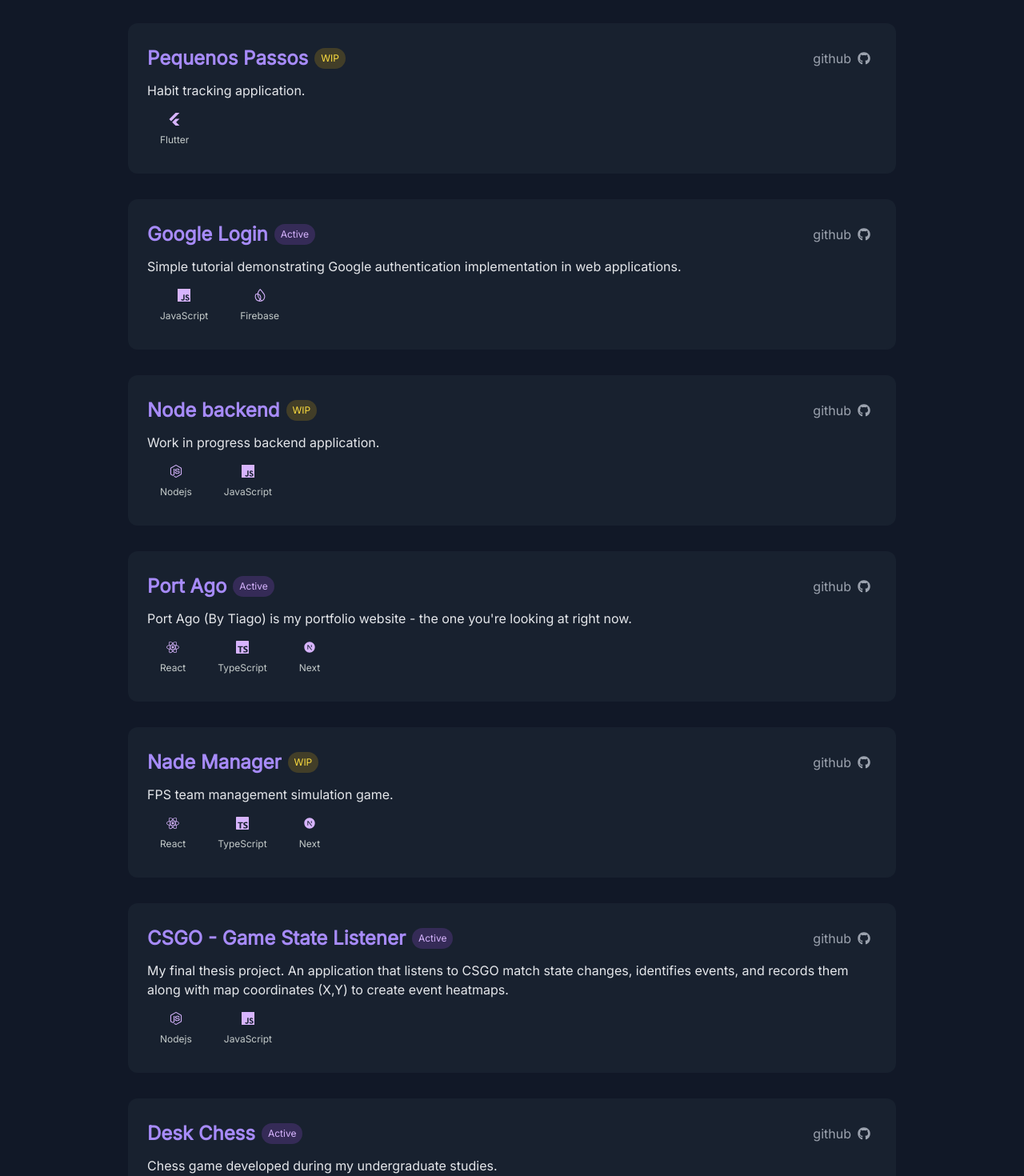
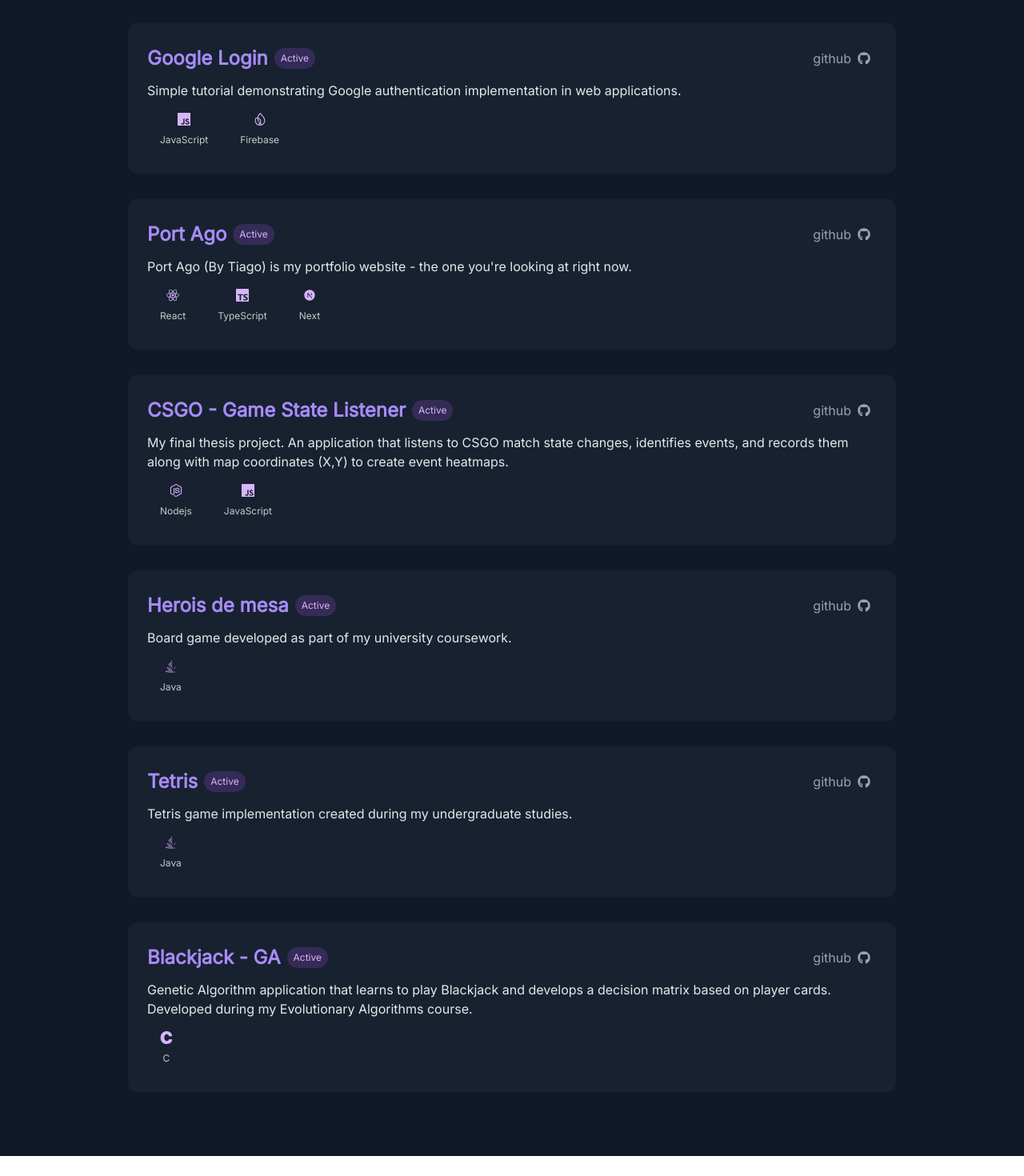
Before and after one commit to daneluzzitiago/port-ago, a Next.js app: page / in a window 1280 px wide. Shown: the part 4060-5530 px from the top of the page at 80% size. After the commit the page ends 5505 px from the top, so only its background shows below. Built offline with nearby package versions, Linux system fonts and the light colour scheme.

Commit message:
chore: remove projects

```diff
--- a/components/Projects/projects.ts
+++ b/components/Projects/projects.ts
@@ -18,25 +18,11 @@
 
   },
   {
-    title: "Pequenos Passos",
-    description: "Habit tracking application.",
-    url: "https://github.com/daneluzzitiago/pequenos_passos",
-    tools: ["Flutter"],
-    isWorkInProgress: true,
-  },
-  {
     title: "Google Login",
     description:
       "Simple tutorial demonstrating Google authentication implementation in web applications.",
     url: "https://github.com/daneluzzitiago/google-login",
     tools: ["JavaScript", "Firebase"]
-  },
-  {
-    title: "Node backend",
-    description: "Work in progress backend application.",
-    url: "https://github.com/daneluzzitiago/node_backend",
-    tools: ["Nodejs", "JavaScript"],
-    isWorkInProgress: true,
   },
   {
     title: "Port Ago",
@@ -46,24 +32,11 @@
     tools: ["React", "TypeScript", "Next"],
   },
   {
-    title: "Nade Manager",
-    description: "FPS team management simulation game.",
-    url: "https://github.com/daneluzzitiago/nade-manager",
-    tools: ["React", "TypeScript", "Next"],
-    isWorkInProgress: true,
-  },
-  {
     title: "CSGO - Game State Listener",
     description:
       "My final thesis project. An application that listens to CSGO match state changes, identifies events, and records them along with map coordinates (X,Y) to create event heatmaps.",
     url: "https://github.com/daneluzzitiago/csgo-gamestate-integration",
     tools: ["Nodejs", "JavaScript"],
-  },
-  {
-    title: "Desk Chess",
-    description: "Chess game developed during my undergraduate studies.",
-    url: "https://github.com/daneluzzitiago/desk_chess",
-    tools: ["Java"]
   },
   {
     title: "Herois de mesa",
```
